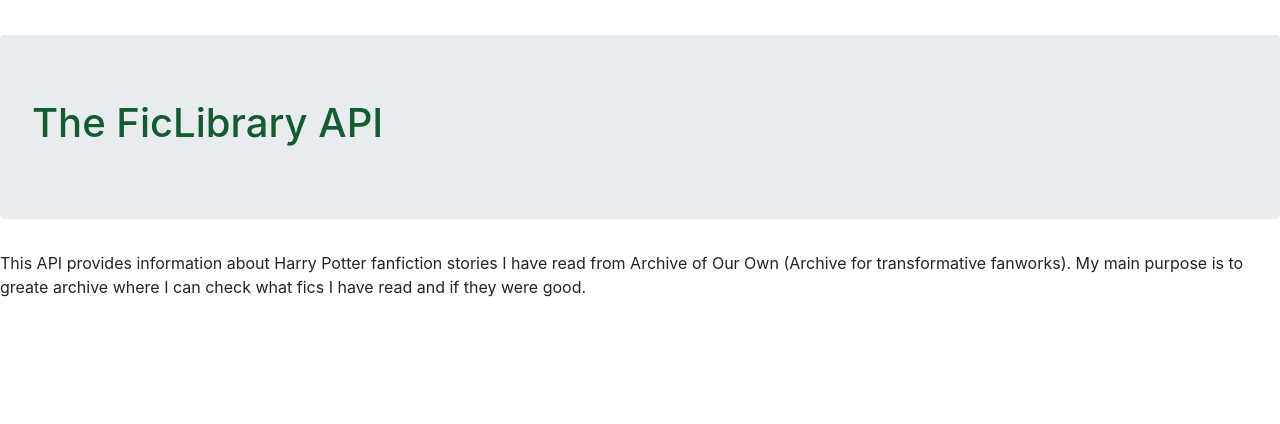
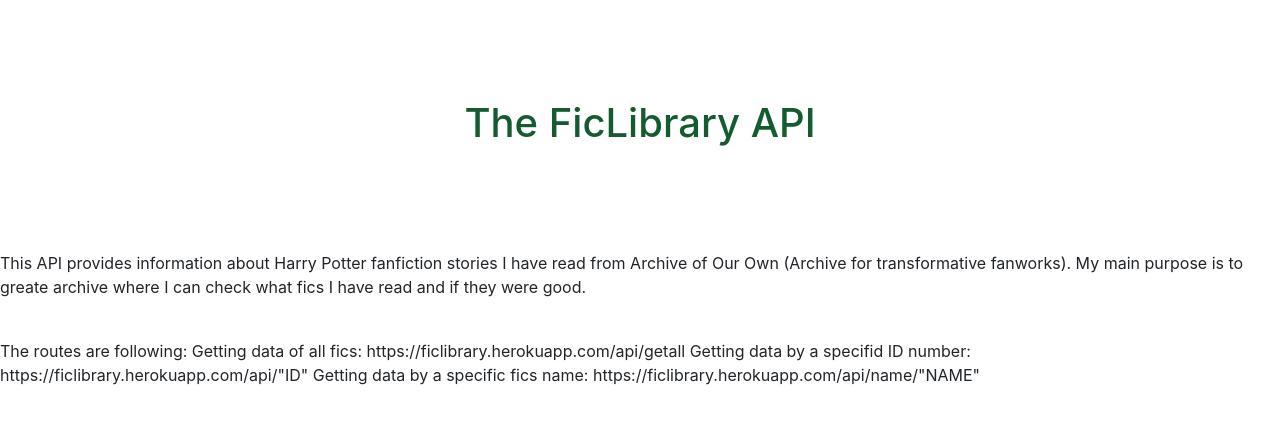
Before and after one commit to Karmalius/RestAPI, a website: page public/index.html in a window 1280 px wide. Drawn offline with nearby package versions, Linux system fonts and the light colour scheme.

Commit message:
Lisäyksiä

```diff
--- a/public/index.html
+++ b/public/index.html
@@ -14,6 +14,10 @@
   h1{
     color: #145c30;
   }
+  .jumbotron {
+    text-align: center;
+    background-color: white;
+  }
 </style>
   </head>
   <body>
@@ -24,7 +28,20 @@
     </div>
     <div>
         <p>
-            This API provides information about Harry Potter fanfiction stories I have read from Archive of Our Own (Archive for transformative fanworks). My main purpose is to greate archive where I can check what fics I have read and if they were good.
+            This API provides information about Harry Potter fanfiction stories I have read from Archive of Our Own
+            (Archive for transformative fanworks). My main purpose is to greate archive where I can check what fics
+            I have read and if they were good.
+        </p>
+        <br>
+        <p>
+            The routes are following:
+
+            Getting data of all fics: https://ficlibrary.herokuapp.com/api/getall
+            Getting data by a specifid ID number: https://ficlibrary.herokuapp.com/api/"ID"
+            Getting data by a specific fics name: https://ficlibrary.herokuapp.com/api/name/"NAME"
+        </p>
+        <p>
+
         </p>
     </div>
   </body>
```
Also changed, not shown: README.md.
